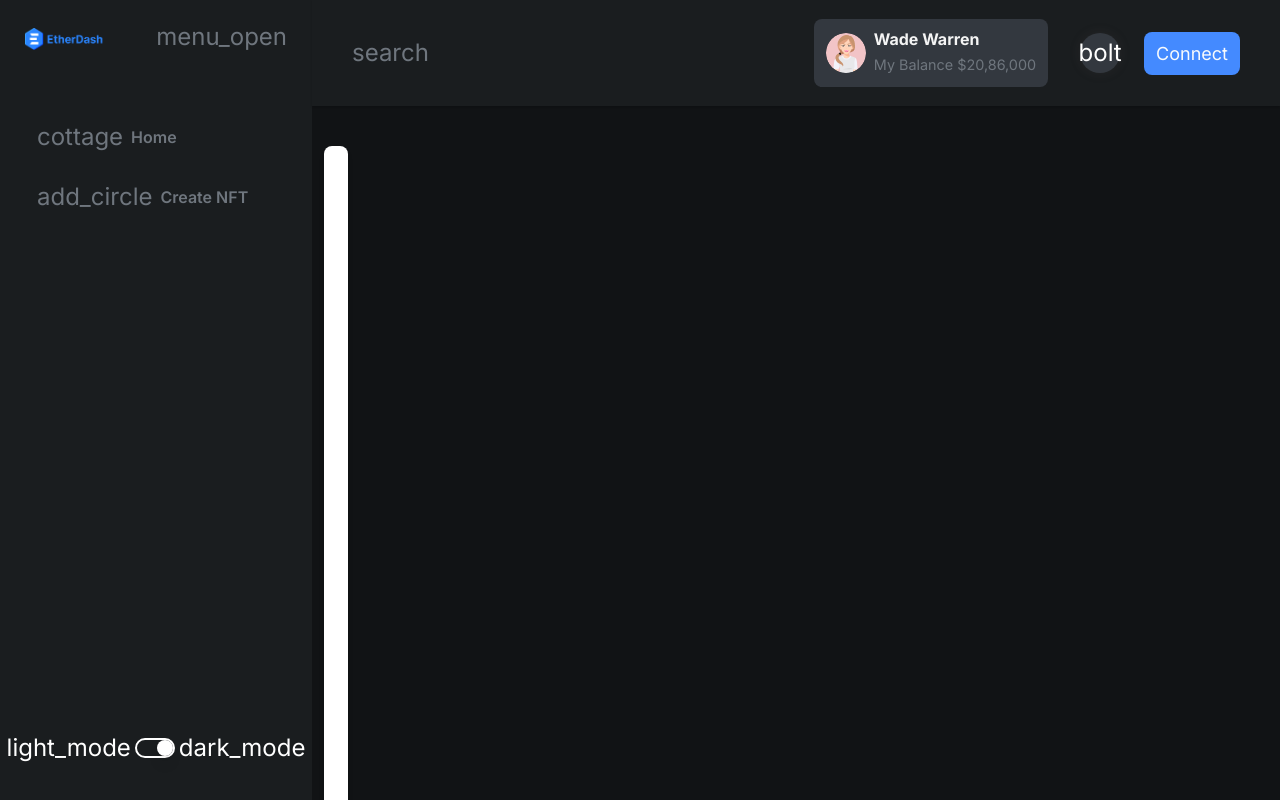
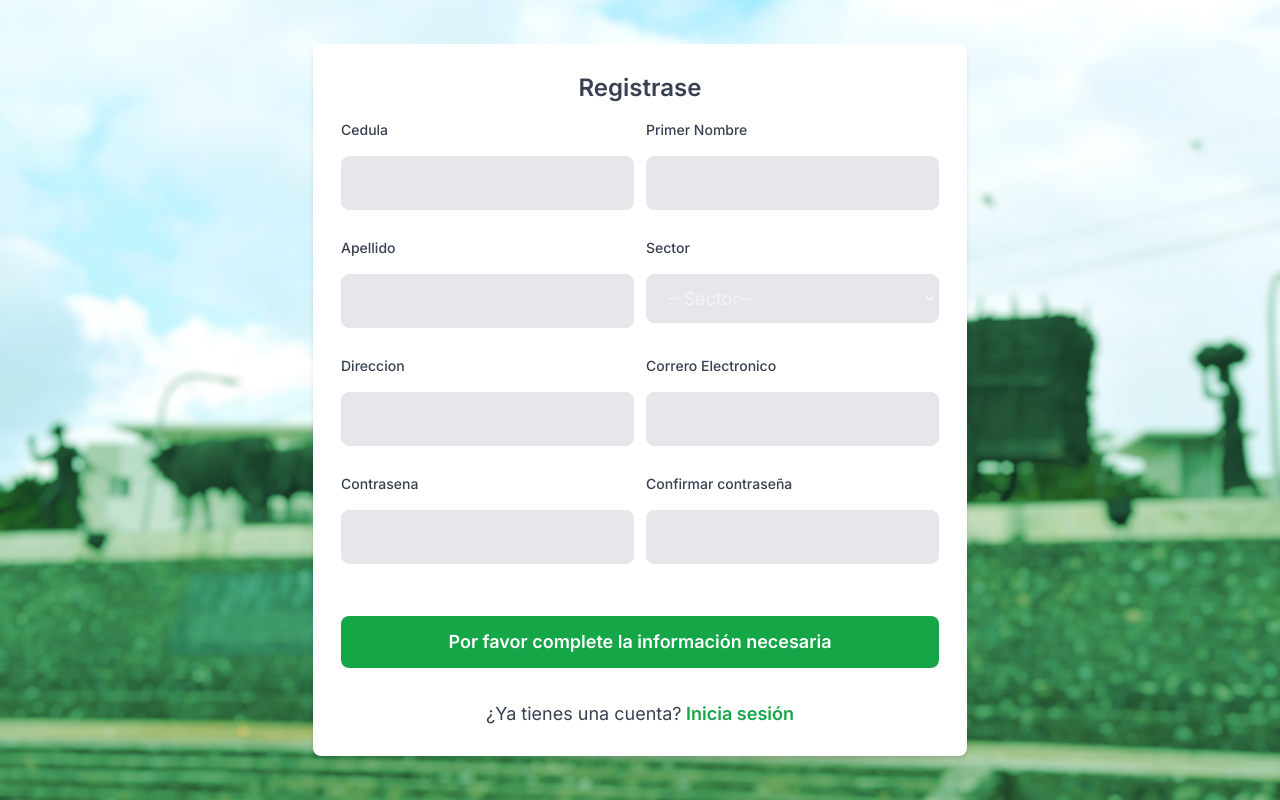
Before and after one commit to Ivan-s-Development-Team/SDEngage, a Next.js app: page /signup in a window 1280 px wide. Shown: the top 800 px of the page. Built offline with nearby package versions, Linux system fonts and the light colour scheme.

Commit message:
test to see if page version of Next js works

```diff
--- a/pages/_app.tsx
+++ b/pages/_app.tsx
@@ -14,7 +14,7 @@ export default function App({ Component, pageProps }: AppProps) {
     return (
       <>
         <Head>
-          <title>Dashbord | Ether Dash React Nextjs Template</title>
+          <title>SD</title>
           <meta name="description" content="Generated by create next app" />
           <link rel="icon" href="favicon.ico" />
         </Head>
--- a/pages/_document.tsx
+++ b/pages/_document.tsx
@@ -1,13 +1,18 @@
-import { Html, Head, Main, NextScript } from 'next/document'
+import { Head, Html, Main, NextScript } from "next/document";
 
 export default function Document() {
   return (
     <Html lang="en">
-      <Head />
+      <Head>
+        <link
+          rel="stylesheet"
+          href="https://fonts.googleapis.com/css2?family=Material+Symbols+Outlined:opsz,wght,FILL,GRAD@48,400,0,0"
+        />
+      </Head>
       <body>
         <Main />
         <NextScript />
       </body>
     </Html>
-  )
+  );
 }
--- a/pages/login.tsx
+++ b/pages/login.tsx
@@ -6,6 +6,8 @@ import Image from 'next/image';
 import { useRouter } from 'next/navigation';
 import Axios from 'axios';
 import Sidepic from '/public/images/image.png'
+
+
 
 
 
@@ -69,8 +71,8 @@ export default function LoginPage() {
 
 			<div className="hidden md:flex md:w-1/3 bg-white h-screen items-center justify-center w-full px-6 lg:px-16 xl:px-12">
         <div className="w-full h-100">
-		<h2 className="text-xl md:text-2xl font-bold leading-tight mt-12 text-center">
-      <span className="block text-2xl font-semibold">SDEngage</span>
+		<h2 className="text-xl md:text-2xl font-bold leading-tight mt-12 text-center text-gray-700">
+      <span className="block text-2xl font-semibold text-gray-700">SDEngage</span>
       {loading ? 'Procesando' : 'Inicia sesión en tu cuenta'}
     </h2>
 
@@ -127,7 +129,7 @@ export default function LoginPage() {
 								: 'Iniciar Session'}
 						</button>
 					<div className='text-center'>
-						<p className="mt-8">
+						<p className="mt-8 text-gray-700">
 							¿Necesitas una cuenta?
 							<Link
 								href="/signup"
@@ -149,3 +151,13 @@ export default function LoginPage() {
 		</section>
 	);
 }
+
+LoginPage.getLayout = (page: React.ReactNode) => null;
+
+export async function getServerSideProps() {
+  return {
+    props: {
+      // excludeLayout: true, // No need for this when using getLayout
+    },
+  };
+}
--- a/pages/signup.tsx
+++ b/pages/signup.tsx
@@ -80,10 +80,10 @@ const [fieldStates, setFieldStates] = React.useState({
           {/* Registration Form */}
           <div className="w-full max-w-fit p-3 bg-white shadow-md rounded-lg overflow-hidden">
            <div className="p-4">
-            <h2 className="text-2xl font-semibold mb-4 text-center ">{loading ? "Procesando" : "Registrase"}</h2>
+            <h2 className="text-2xl font-semibold mb-4 text-center text-gray-700 ">{loading ? "Procesando" : "Registrase"}</h2>
             <div className="grid grid-cols-2 gap-3">
               <div className="mb-4">
-                <label htmlFor="Cedula" className="block mb-2 text-sm font-medium">
+                <label htmlFor="Cedula" className="block mb-2 text-sm font-medium text-gray-700">
                   Cedula
                 </label>
                 <input
@@ -97,7 +97,7 @@ const [fieldStates, setFieldStates] = React.useState({
                 />
               </div>
               <div className="mb-4">
-                <label htmlFor="Firstname" className="block mb-2 text-sm font-medium">
+                <label htmlFor="Firstname" className="block mb-2 text-sm font-medium text-gray-700">
                 Primer Nombre
                 </label>
                 <input
@@ -111,7 +111,7 @@ const [fieldStates, setFieldStates] = React.useState({
                 />
               </div>
               <div className="mb-4">
-                <label htmlFor="Lastname" className="block mb-2 text-sm font-medium">
+                <label htmlFor="Lastname" className="block mb-2 text-sm font-medium text-gray-700">
                 Apellido
                 </label>
                 <input
@@ -125,7 +125,7 @@ const [fieldStates, setFieldStates] = React.useState({
                 />
               </div>
               <div className="mb-4">
-                <label htmlFor="Sector" className="block mb-2 text-sm font-medium">
+                <label htmlFor="Sector" className="block mb-2 text-sm font-medium text-gray-700">
                 Sector
                 </label>
                 <select
@@ -149,7 +149,7 @@ const [fieldStates, setFieldStates] = React.useState({
               </select>
               </div>
               <div className="mb-4">
-                <label htmlFor="Address" className="block mb-2 text-sm font-medium">
+                <label htmlFor="Address" className="block mb-2 text-sm font-medium text-gray-700">
                 Direccion
                 </label>
                 <input
@@ -163,7 +163,7 @@ const [fieldStates, setFieldStates] = React.useState({
                 />
               </div>
               <div className="mb-4">
-                <label htmlFor="Email" className="block mb-2 text-sm font-medium">
+                <label htmlFor="Email" className="block mb-2 text-sm font-medium text-gray-700">
                 Correro Electronico
                 </label>
                 <input
@@ -177,7 +177,7 @@ const [fieldStates, setFieldStates] = React.useState({
                 />
               </div>
               <div className="mb-4">
-                <label htmlFor="Password" className="block mb-2 text-sm font-medium">
+                <label htmlFor="Password" className="block mb-2 text-sm font-medium text-gray-700">
                 Contrasena
                 </label>
                 <input
@@ -191,7 +191,7 @@ const [fieldStates, setFieldStates] = React.useState({
                 />
               </div>
 			  <div className="mb-4">
-  <label htmlFor="ConfirmPassword" className="block mb-2 text-sm font-medium">
+  <label htmlFor="ConfirmPassword" className="block mb-2 text-sm font-medium text-gray-700">
     Confirmar contraseña
   </label>
   <input
@@ -230,7 +230,7 @@ const [fieldStates, setFieldStates] = React.useState({
                 >
                   {buttonDisabled ? "Por favor complete la información necesaria" : "Registrarse"}
                 </button>
-                <p className='mt-8 text-center'>
+                <p className='mt-8 text-center text-gray-700'>
                   ¿Ya tienes una cuenta?
                   <Link href='/login' className='text-[#14A647] hover:text-[#0A732F] font-semibold'> Inicia sesión </Link>
                 </p>
@@ -242,3 +242,13 @@ const [fieldStates, setFieldStates] = React.useState({
       </div>
     );
   };
+
+  SignupPage.getLayout = (page: React.ReactNode) => null;
+
+export async function getServerSideProps() {
+  return {
+    props: {
+      // excludeLayout: true, // No need for this when using getLayout
+    },
+  };
+}
```
